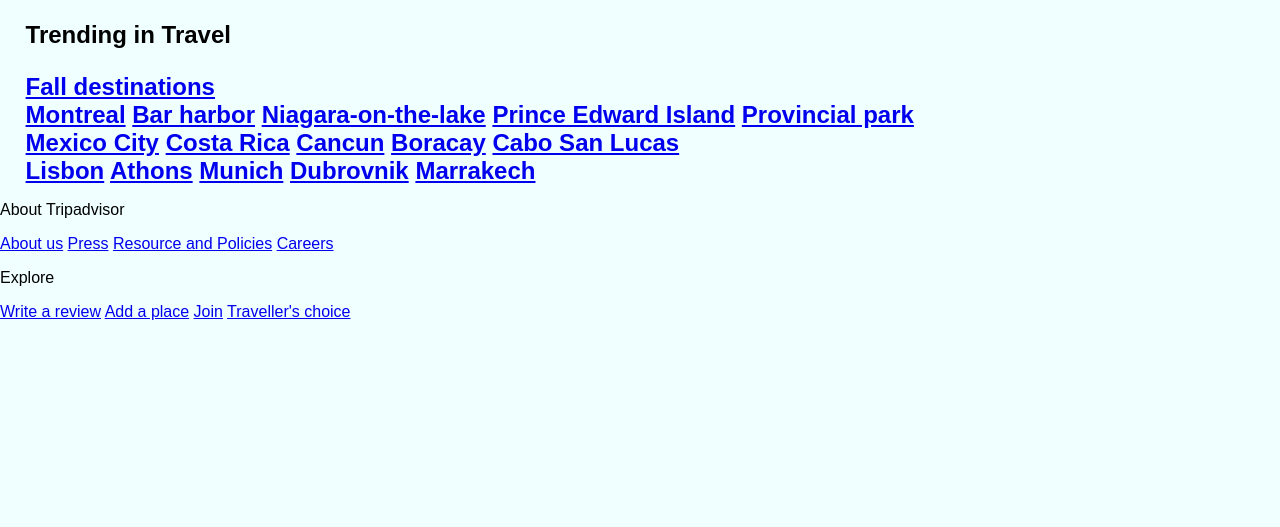
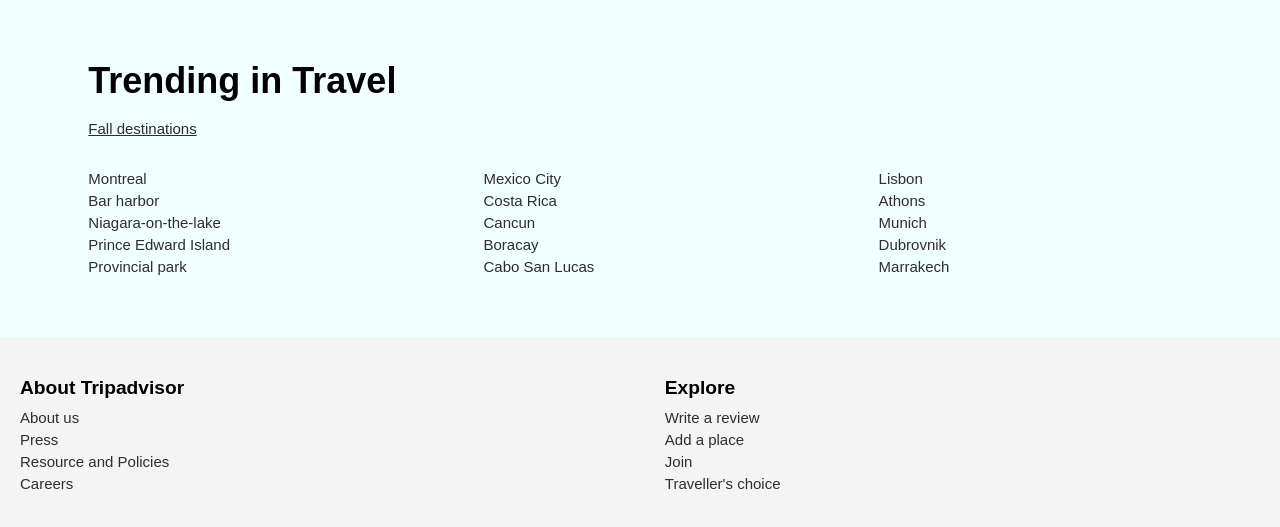
Before and after one commit to Ali-bse-033/sp23-bse-033, a plain HTML site: page index.html in a window 1280 px wide. Shown: the part 2913-3440 px from the top of the page. Before the commit the page ends 3234 px from the top, so only its background shows below. Drawn offline with Linux system fonts and the light colour scheme.

Commit message:
commit your changes

```diff
--- a/trip.css
+++ b/trip.css
@@ -466,3 +466,94 @@
     cursor: pointer;
     background-color: green;
 }
+.links {
+    margin: 5%;
+    max-width: 100%;
+}
+.links #trend {
+    font-size: 1.5em;
+    font-weight: bold;
+    margin-bottom: 10px;
+}
+
+.link-columns {
+    display: flex;
+    justify-content: space-between;
+    width: 100%;
+    margin-top: 10px;
+}
+.links a {
+    text-decoration: none;
+    color: rgb(48, 45, 45);
+    display: inline-block;
+    font-weight: normal;
+    font-size: 15px;
+}
+.small-link, .more-small{
+    display: flex;
+    flex-direction: column;
+    width: 30%;
+    gap: 5px;
+}
+.mre-small{
+    display: flex;
+    width:30%;
+    flex-direction: column;
+    justify-content: space-between;
+}
+
+.links a:hover {
+    text-decoration: underline;
+}
+#destinations {
+    text-decoration: underline;
+    margin-bottom: 2%;
+}
+footer {
+    background-color: #f4f4f4; /* Light background for the footer */
+    padding: 20px;
+    display: flex; /* Use flexbox to align sections horizontally */
+    justify-content: space-between; /* Create space between the two sections */
+    align-items: flex-start; /* Align items to the top */
+}
+
+footer p {
+    font-size: 1.2em;
+    font-weight: bold;
+    margin-bottom: 10px; /* Adds space below the heading */
+}
+
+/* General link styling for the footer */
+footer a {
+    display: inline-block; /* Allow margin and padding */
+    text-decoration: none;
+    color: rgb(48, 45, 45);
+    font-size: 15px;
+    margin-bottom: 5px; /* Space between links */
+}
+
+/* Hover effect for the links */
+footer a:hover {
+    text-decoration: underline;
+    color: blue; /* Optional: change color on hover */
+}
+
+/* Container for the entire "About" and "Explore" section */
+.footer-section {
+    display: flex;
+    flex-direction: column;
+    width: 48%; /* Each section will take up about half the space */
+}
+
+/* Styling for the links in the "About Tripadvisor" section */
+.about-links {
+    display: flex;
+    flex-direction: column; /* Stack the links vertically */
+    margin-bottom: 20px; /* Add space between sections */
+}
+
+/* Styling for the links in the "Explore" section */
+#explore-links {
+    display: flex;
+    flex-direction: column; /* Stack the links vertically */
+}
```
